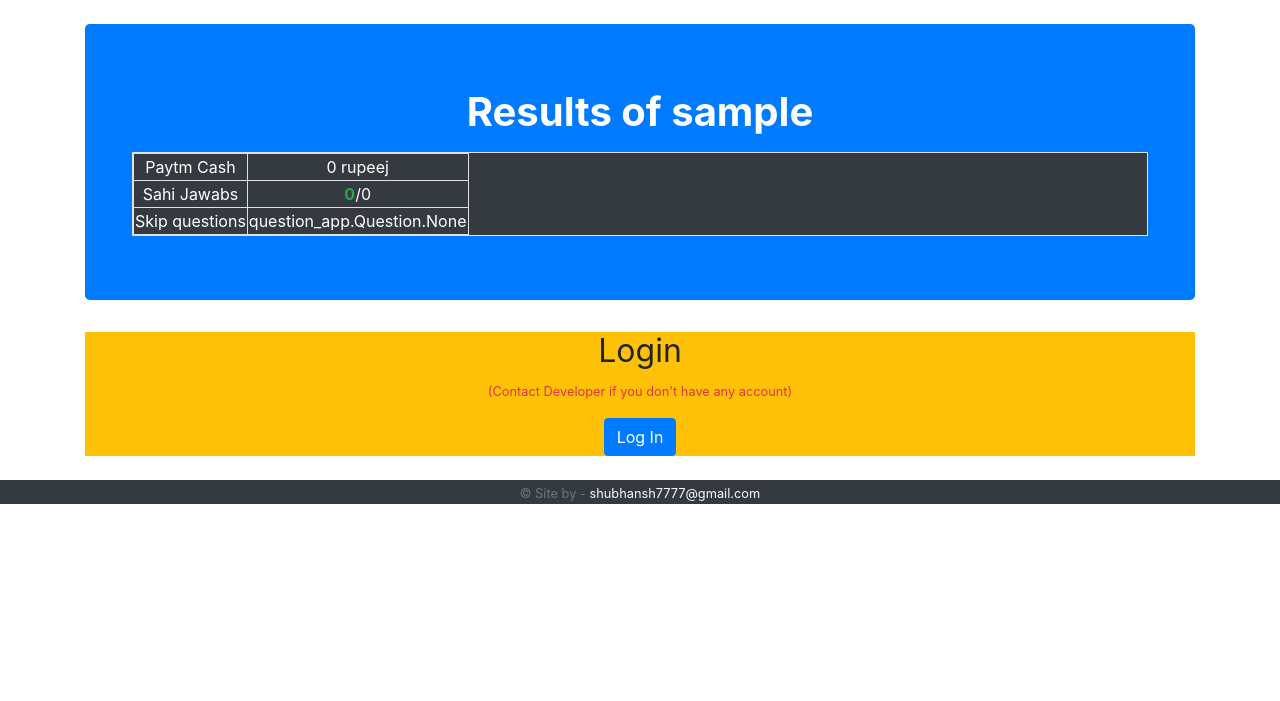
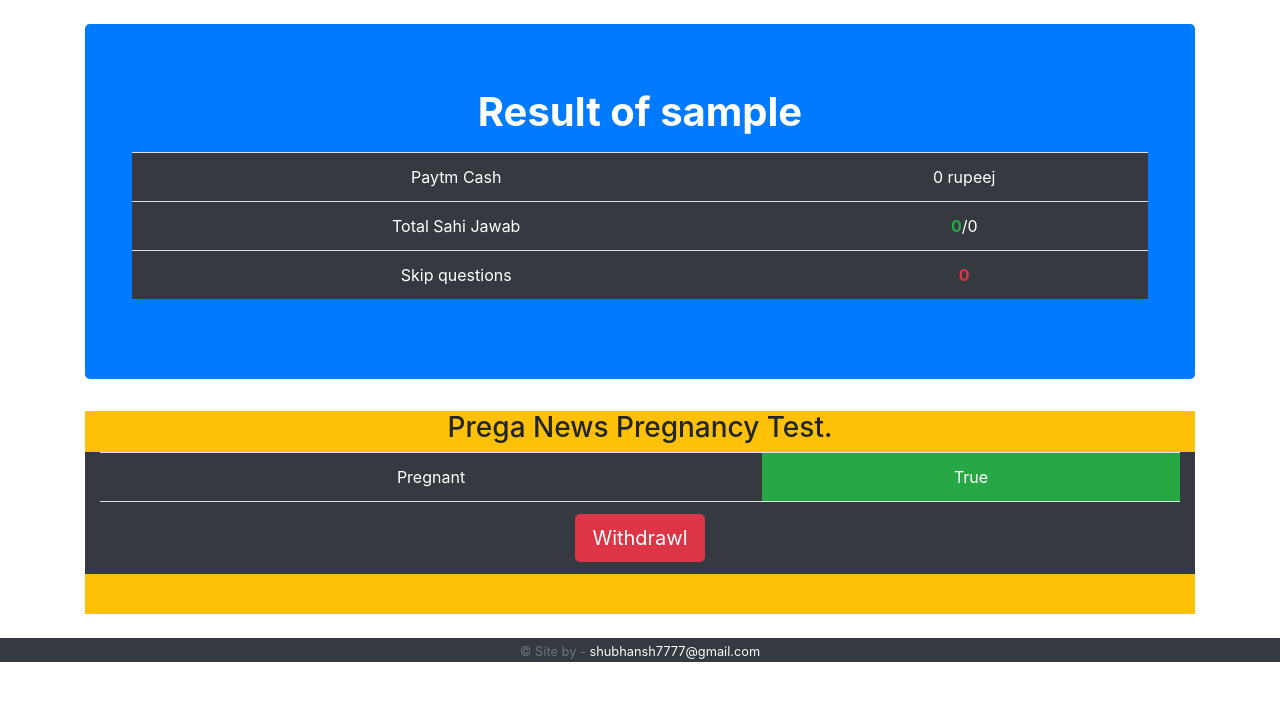
Before and after one commit to Shubhansh-Simple/MCQ-Game, a Django app: page /results/ in a window 1280 px wide. Shown: the part 53-754 px from the top of the page. Run offline with Django 3.2, Linux system fonts and the light colour scheme; the visitor is signed in with stand-in values (Sample User, id 1); data that the repository does not hold is empty; some libraries are stand-ins or nearby versions.

Commit message:
Make the result page by showing results.
After this,we will add the pandas in order to analyse the data.

```diff
--- a/question_app/models.py
+++ b/question_app/models.py
@@ -50,7 +50,8 @@ class Question( models.Model ):
 
     @property
     def total_questions( self ):
-        '''For counting no.of question in models.'''
+        '''Count total no.of questions for {%forloop%}.'''
+
         total_question_count = Question.objects.all().count()
         forloop_iter         = list( range( total_question_count + 1 ) )
         return forloop_iter
--- a/question_app/templates/question.html
+++ b/question_app/templates/question.html
@@ -81,7 +81,6 @@
     <br>
     Contestent - {{ user.username|title }}
     <br>
-    Paytm Cash- {{ user.winning_prize }} rupeej
   </p>
 {% endblock additional_text %}
 
--- a/question_app/templates/user_result.html
+++ b/question_app/templates/user_result.html
@@ -28,23 +28,23 @@
 
 
 {% block question_title %}
-  <p class='text-white'>Results of {{ user.username }}</p>
+  <p class='text-white'>Result of {{ user.username }}</p>
 {% endblock question_title %}
 
 {% block additional_text %}
   <div class='text-white bg-dark'>
-    <table class='table-responsive table-bordered'>
+    <table class='table'>
       <tr>
         <td>Paytm Cash</td>
         <td> {{ user.winning_prize }} rupeej </td>
       </tr>
       <tr>
-        <td> Sahi Jawabs</td>
+        <td> Total Sahi Jawab</td>
         <td> <b class='text-success'>{{ user.correct_answers }}</b>/{{ total_questions }} </td>
       </tr>
       <tr>
         <td> Skip questions </td>
-        <td> {{ user.skip_quesiton }} </td>
+        <td> <b class='text-danger'>{{ user.skip_question.all|length }} </b> </td>
       </tr>
     </table>
   </div>
@@ -52,18 +52,66 @@
 
 
 {% block body_block %}
-  <div class='text-center bg-warning'>
-    <h2>Login</h2>
-    <p>
-      <small class='text-danger' >(Contact Developer if you don't have any account)</small>
-    </p>
 
-    <form method='post'>
-      {% csrf_token %}
-      <b>{{ form.as_p }}</b>
-      <button type='submit' class='btn btn-primary'>Log In</button>
-    </form>
+  <!--Game's Policy Bootstrap Modal-->
+  <div class="container">
+    <!-- Trigger the modal with a button -->
 
+    <!-- Modal -->
+    <div class="modal fade" id="myModal" role="dialog">
+      <div class="modal-dialog">
+
+        <!-- Modal content-->
+        <div class="modal-content bg-white">
+          <div class="modal-header">
+            <h4 class="modal-title">Hidden Policy ;)</h4>
+            <button type="button" class="close" data-dismiss="modal">&times;</button>
+          </div>
+          <div class="modal-body bg-white">
+  		  <ul class="list-group bg-dark">
+  			 <li class="list-group-item text-white bg-dark">
+                 Aapse fund <b>Laxmi Chits fund </b> meh automatically invest ho gye h
+               </li>
+  			 <li class="list-group-item text-white bg-dark">
+                 25 din baad double dhanrashi paaye.
+               </li>
+  		  </ul>
+          </div>
+        </div>
+      </div>
+    </div>
   </div>
 
+  <!--Pregnancy Check Table.-->
+
+  <div class='text-center bg-warning'>
+    <h3>Prega News Pregnancy Test.</h3>
+    <div class='text-white bg-dark container'>
+      <table class='table'>
+        <tr>
+          <td>Pregnant </td>
+          {% if user.is_pregnant %}
+            <td class='bg-success'>
+          {% else %}
+            <td class='bg-danger'>
+          {% endif %}
+              {{ user.is_pregnant }}
+          </td>
+        </tr>
+        <tr>
+          <td colspan=2>
+            <button type="button" class="btn btn-danger btn-lg btn-white" data-toggle="modal" data-target="#myModal">
+              Withdrawl
+            </button>
+          </td>
+        </tr>
+
+      </table>
+    </div>
+    <br>
+  </div>
+
+
+
+
 {% endblock body_block %}
--- a/users/models.py
+++ b/users/models.py
@@ -18,7 +18,7 @@ class CustomUser( AbstractUser ):
                                         )
 
     correct_answers  = models.PositiveSmallIntegerField( default=0 )
-    skip_quesiton    = models.ManyToManyField( Question, blank=True )
+    skip_question    = models.ManyToManyField( Question, blank=True )
     winning_prize    = models.PositiveSmallIntegerField( default=0 )
     is_complete_quiz = models.BooleanField( default=False )
 
@@ -30,5 +30,14 @@ class CustomUser( AbstractUser ):
     def increase_winning_prize( self ):
         self.winning_prize += 10
 
+    @property
+    def is_pregnant( self ):
+        '''Check whether whiskey pregnant or not.'''
+
+        if self.correct_answers >= ( Question.objects.all().count() - 4 ):
+            return True
+        return False
+
+
     def __str__( self ):
         return str( self.username ).capitalize()
```
Also changed, not shown: users/migrations/0003_auto_20210113_1523.py (added).
